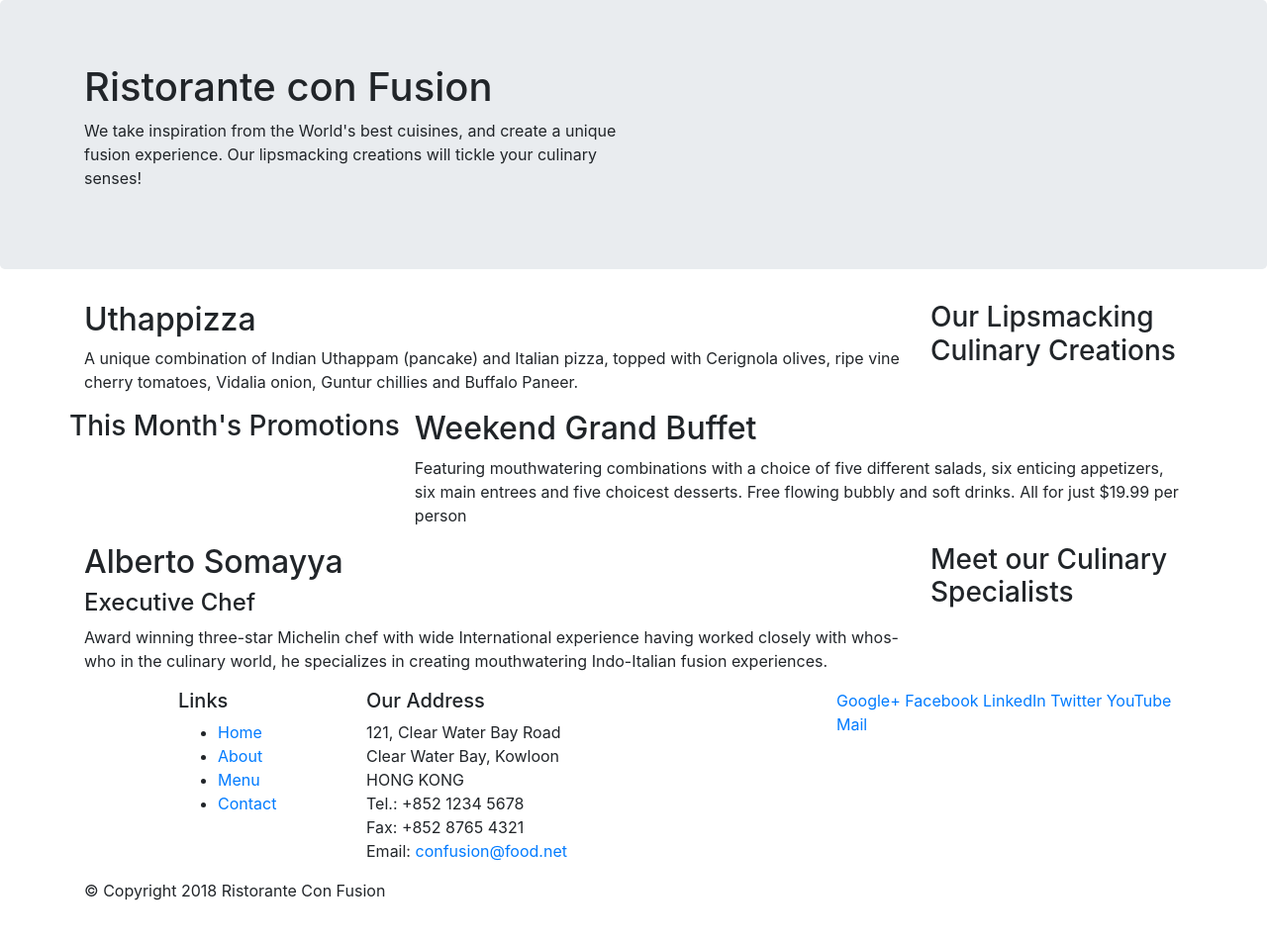
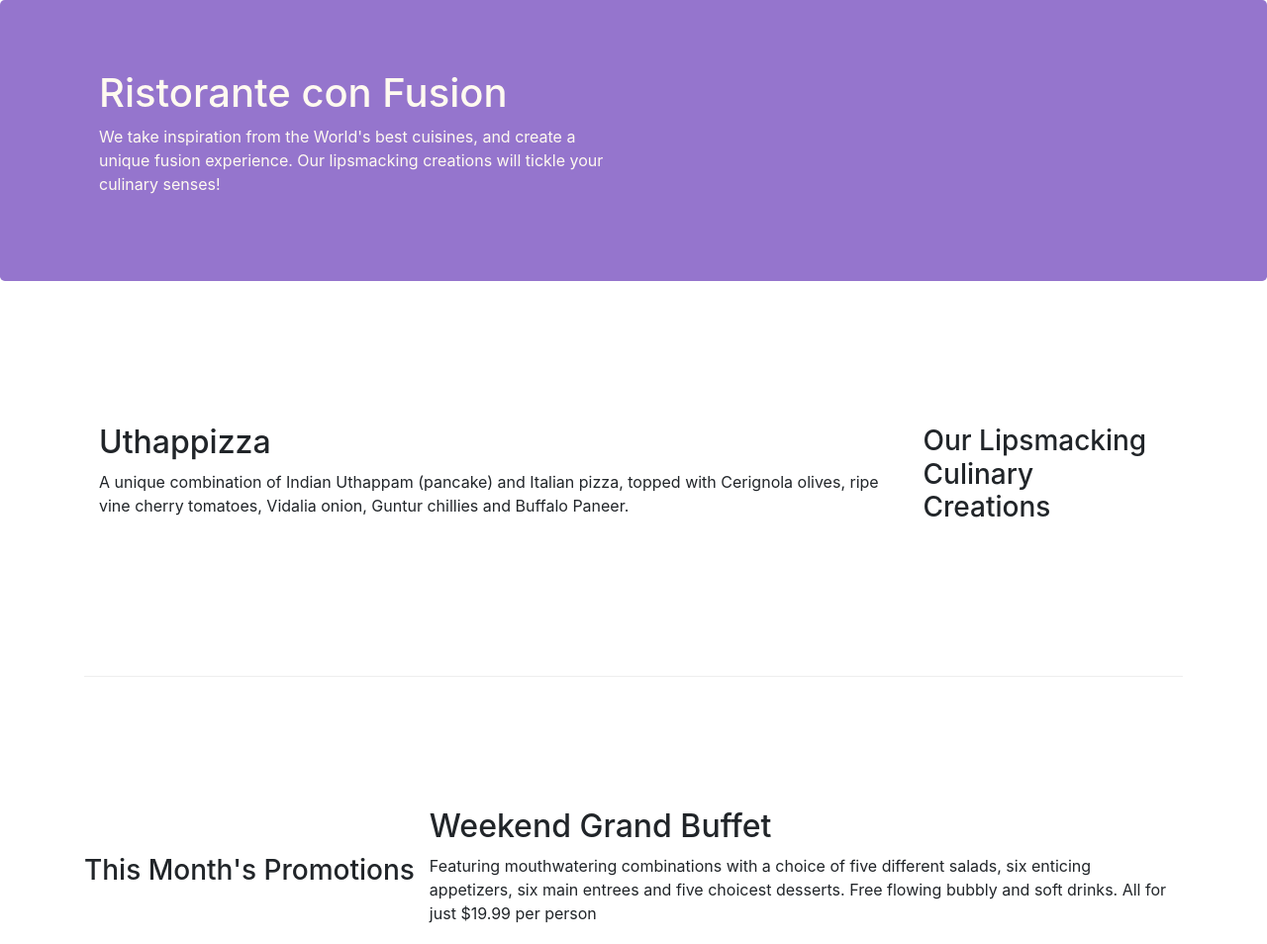
Before and after one commit to bhanuteja-09/Bootstrap, a website: page index.html in a window 1280 px wide. Shown: the top 954 px of the page at 99% size. Before the commit the page ends 928 px from the top, so only its background shows below. Drawn offline with nearby package versions, Linux system fonts and the light colour scheme.

Commit message:
Bootstrap Grid Part Two

```diff
--- /dev/null
+++ b/css/styles.css
@@ -0,0 +1,31 @@
+.row-header {
+    margin: 0px auto;
+    padding:0px auto;
+}
+
+.row-content {
+    margin: 0px auto;
+    padding: 50px 0px 50px 0px;
+    border-bottom: 1px ridge;
+    min-height: 400px;
+}
+
+.footer {
+    background-color: #d1c4e9;
+    margin: 0px auto;
+    padding: 20px 0px 20px 0px;
+
+}
+
+.jumbotron {
+    padding: 70px 30px 70px 30px;
+    margin: 0px auto;
+    background: #9575cd;
+    color: floralwhite;
+}
+
+.address {
+    font-size: 80%;
+    margin: 0px;
+    color: #0f0f0f;
+}
--- a/index.html
+++ b/index.html
@@ -9,14 +9,15 @@
 
         <!-- Bootstrap CSS -->
         <link rel="stylesheet" href="node_modules/bootstrap/dist/css/bootstrap.min.css">
-    <title>Ristorante Con Fusion</title>
+    <link rel="stylesheet" href="css/styles.css">
+        <title>Ristorante Con Fusion</title>
 </head>
 
 <body>
 
     <header class="jumbotron">
         <div class="container">
-            <div class="row">
+            <div class="row row-header">
                 <div class="col-12 col-sm-6" >
                     <h1>Ristorante con Fusion</h1>
                     <p>We take inspiration from the World's best cuisines, and create a unique fusion experience. Our lipsmacking creations will tickle your culinary senses!</p>
@@ -28,7 +29,7 @@
     </header>
 
     <div class="container">
-        <div class="row">
+        <div class="row row-content align-items-center">
             <div class="col-12 col-sm-4 order-sm-last col-md-3">
                 <h3>Our Lipsmacking Culinary Creations</h3>
             </div>
@@ -39,7 +40,7 @@
         </div>
 
 
-        <div class="row">
+        <div class="row row-content align-items-center">
             <div>
                 <h3>This Month's Promotions</h3>
             </div>
@@ -49,7 +50,7 @@
             </div>
         </div>
 
-        <div class="row">
+        <div class="row row-content align-items-center">
             <div class="col-12 col-sm-4 order-sm-last col-md-3">
                 <h3>Meet our Culinary Specialists</h3>
             </div>
@@ -61,12 +62,12 @@
         </div>
     </div>
 
-    <footer>
+    <footer class="footer">
         <div class="container">
             <div class="row">
                 <div class="col-4 offset-1 col-sm-2">
                     <h5>Links</h5>
-                    <ul>
+                    <ul class="list-unstyled">
                         <li><a href="#">Home</a></li>
                         <li><a href="#">About</a></li>
                         <li><a href="#">Menu</a></li>
@@ -84,8 +85,8 @@
 		              Email: <a href="mailto:confusion@food.net">confusion@food.net</a>
 		           </address>
                 </div>
-                <div class="col-12 col-sm-4">
-                    <div>
+                <div class="col-12 col-sm-4 align-self-center">
+                    <div class="text-center">
                         <a href="http://google.com/+">Google+</a>
                         <a href="http://www.facebook.com/profile.php?id=">Facebook</a>
                         <a href="http://www.linkedin.com/in/">LinkedIn</a>
@@ -95,7 +96,7 @@
                     </div>
                 </div>
            </div>
-           <div class="row">
+           <div class="row justify-content-center">
                 <div class="col-auto">
                     <p>© Copyright 2018 Ristorante Con Fusion</p>
                 </div>
```
